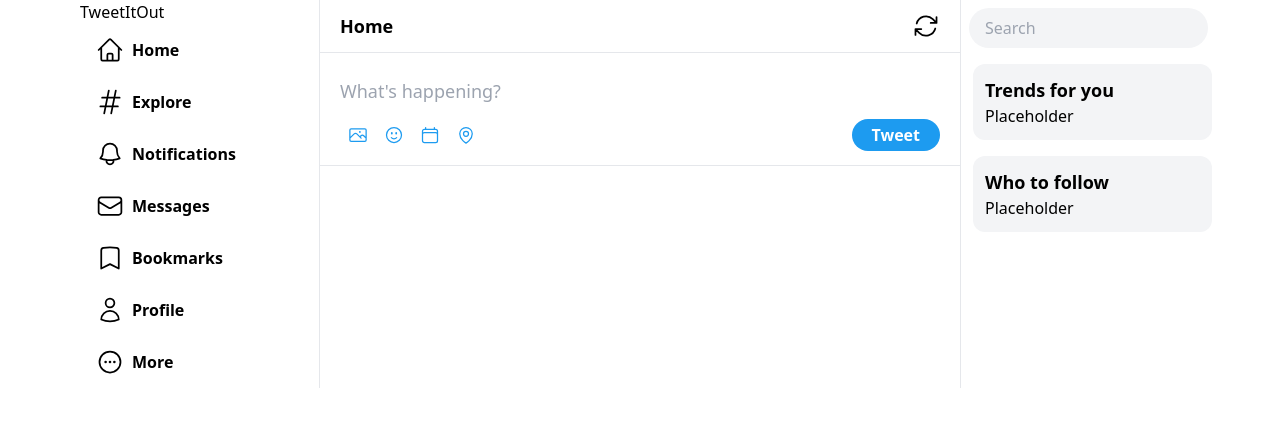
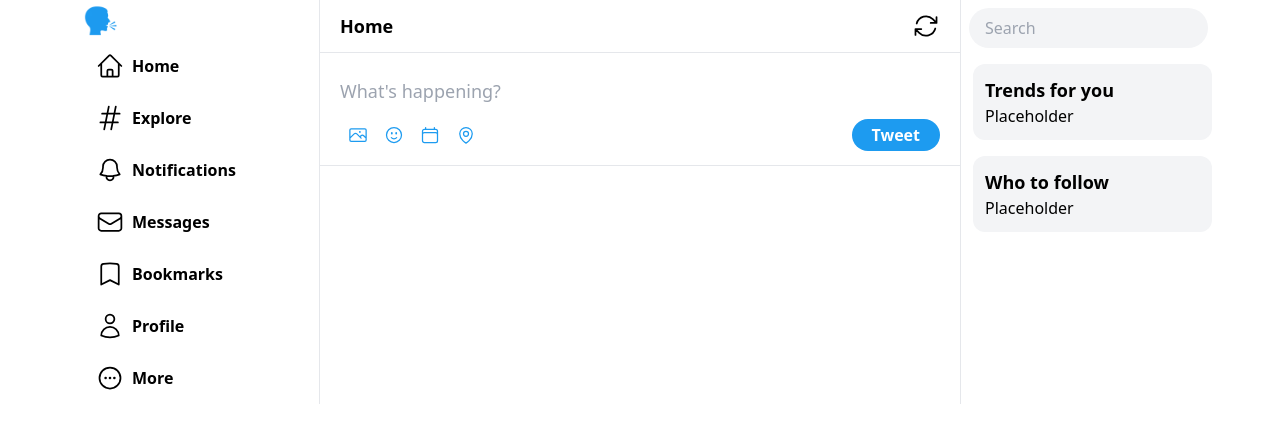
Before and after one commit to dev-nilson/tweet-it-out, a Next.js app: page / in a window 1280 px wide. Shown: the top 442 px of the page. Built offline with nearby package versions, Linux system fonts and the light colour scheme.

Commit message:
✨ Add logo to sidebar

```diff
--- a/src/components/Sidebar/Sidebar.tsx
+++ b/src/components/Sidebar/Sidebar.tsx
@@ -7,12 +7,14 @@
   UserIcon,
   EllipsisHorizontalCircleIcon,
 } from "@heroicons/react/24/outline";
+import logo from "../../../assets/logo.png";
 import SidebarItem from "../SidebarItem/SidebarItem";
+import Image from "next/image";
 
 function Sidebar() {
   return (
     <div className="flex flex-col col-span-2 items-center px-4 md:items-start border-r">
-      <h1>TweetItOut</h1>
+      <Image src={logo} alt="logo" className="h-10 w-10" />
       <SidebarItem Icon={HomeIcon} label="Home" />
       <SidebarItem Icon={HashtagIcon} label="Explore" />
       <SidebarItem Icon={BellIcon} label="Notifications" />
```
